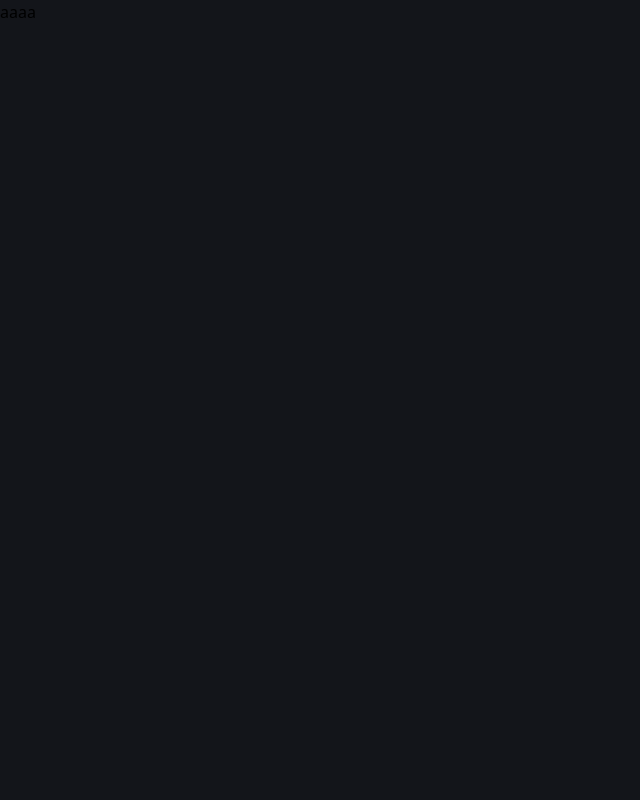
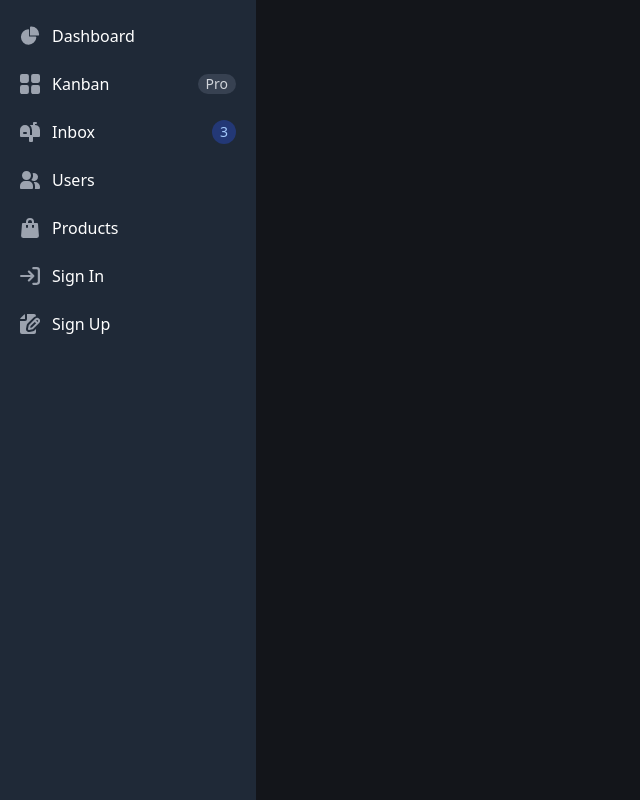
Before and after one commit to dzonerzy/REstruct, an Astro site in the folder frontend/: page / in a window 1280 px wide. Shown: the whole page, without its empty margins (0-640 px from the left). Built offline with nearby package versions, Linux system fonts and the light colour scheme; Astro itself is replaced by a stand-in of ours.

Commit message:
first component

```diff
--- /dev/null
+++ b/frontend/src/components/Sidebar.astro
@@ -0,0 +1,181 @@
+---
+
+---
+
+<button
+  data-drawer-target="default-sidebar"
+  data-drawer-toggle="default-sidebar"
+  aria-controls="default-sidebar"
+  type="button"
+  class="ms-3 mt-2 inline-flex items-center rounded-lg p-2 text-sm text-gray-500 hover:bg-gray-100 focus:outline-none focus:ring-2 focus:ring-gray-200 dark:text-gray-400 dark:hover:bg-gray-700 dark:focus:ring-gray-600 sm:hidden"
+>
+  <span class="sr-only">Open sidebar</span>
+  <svg class="h-6 w-6" aria-hidden="true" fill="currentColor" viewBox="0 0 20 20" xmlns="http://www.w3.org/2000/svg">
+    <path
+      clip-rule="evenodd"
+      fill-rule="evenodd"
+      d="M2 4.75A.75.75 0 012.75 4h14.5a.75.75 0 010 1.5H2.75A.75.75 0 012 4.75zm0 10.5a.75.75 0 01.75-.75h7.5a.75.75 0 010 1.5h-7.5a.75.75 0 01-.75-.75zM2 10a.75.75 0 01.75-.75h14.5a.75.75 0 010 1.5H2.75A.75.75 0 012 10z"
+    ></path>
+  </svg>
+</button>
+
+<aside
+  id="default-sidebar"
+  class="fixed left-0 top-0 z-40 h-screen w-64 -translate-x-full transition-transform sm:translate-x-0"
+  aria-label="Sidebar"
+>
+  <div class="h-full overflow-y-auto bg-gray-50 px-3 py-4 dark:bg-gray-800">
+    <ul class="space-y-2 font-medium">
+      <li>
+        <a
+          href="#"
+          class="group flex items-center rounded-lg p-2 text-gray-900 hover:bg-gray-100 dark:text-white dark:hover:bg-gray-700"
+        >
+          <svg
+            class="h-5 w-5 text-gray-500 transition duration-75 group-hover:text-gray-900 dark:text-gray-400 dark:group-hover:text-white"
+            aria-hidden="true"
+            xmlns="http://www.w3.org/2000/svg"
+            fill="currentColor"
+            viewBox="0 0 22 21"
+          >
+            <path d="M16.975 11H10V4.025a1 1 0 0 0-1.066-.998 8.5 8.5 0 1 0 9.039 9.039.999.999 0 0 0-1-1.066h.002Z"
+            ></path>
+            <path
+              d="M12.5 0c-.157 0-.311.01-.565.027A1 1 0 0 0 11 1.02V10h8.975a1 1 0 0 0 1-.935c.013-.188.028-.374.028-.565A8.51 8.51 0 0 0 12.5 0Z"
+            ></path>
+          </svg>
+          <span class="ms-3">Dashboard</span>
+        </a>
+      </li>
+      <li>
+        <a
+          href="#"
+          class="group flex items-center rounded-lg p-2 text-gray-900 hover:bg-gray-100 dark:text-white dark:hover:bg-gray-700"
+        >
+          <svg
+            class="h-5 w-5 flex-shrink-0 text-gray-500 transition duration-75 group-hover:text-gray-900 dark:text-gray-400 dark:group-hover:text-white"
+            aria-hidden="true"
+            xmlns="http://www.w3.org/2000/svg"
+            fill="currentColor"
+            viewBox="0 0 18 18"
+          >
+            <path
+              d="M6.143 0H1.857A1.857 1.857 0 0 0 0 1.857v4.286C0 7.169.831 8 1.857 8h4.286A1.857 1.857 0 0 0 8 6.143V1.857A1.857 1.857 0 0 0 6.143 0Zm10 0h-4.286A1.857 1.857 0 0 0 10 1.857v4.286C10 7.169 10.831 8 11.857 8h4.286A1.857 1.857 0 0 0 18 6.143V1.857A1.857 1.857 0 0 0 16.143 0Zm-10 10H1.857A1.857 1.857 0 0 0 0 11.857v4.286C0 17.169.831 18 1.857 18h4.286A1.857 1.857 0 0 0 8 16.143v-4.286A1.857 1.857 0 0 0 6.143 10Zm10 0h-4.286A1.857 1.857 0 0 0 10 11.857v4.286c0 1.026.831 1.857 1.857 1.857h4.286A1.857 1.857 0 0 0 18 16.143v-4.286A1.857 1.857 0 0 0 16.143 10Z"
+            ></path>
+          </svg>
+          <span class="ms-3 flex-1 whitespace-nowrap">Kanban</span>
+          <span
+            class="ms-3 inline-flex items-center justify-center rounded-full bg-gray-100 px-2 text-sm font-medium text-gray-800 dark:bg-gray-700 dark:text-gray-300"
+            >Pro</span
+          >
+        </a>
+      </li>
+      <li>
+        <a
+          href="#"
+          class="group flex items-center rounded-lg p-2 text-gray-900 hover:bg-gray-100 dark:text-white dark:hover:bg-gray-700"
+        >
+          <svg
+            class="h-5 w-5 flex-shrink-0 text-gray-500 transition duration-75 group-hover:text-gray-900 dark:text-gray-400 dark:group-hover:text-white"
+            aria-hidden="true"
+            xmlns="http://www.w3.org/2000/svg"
+            fill="currentColor"
+            viewBox="0 0 20 20"
+          >
+            <path
+              d="m17.418 3.623-.018-.008a6.713 6.713 0 0 0-2.4-.569V2h1a1 1 0 1 0 0-2h-2a1 1 0 0 0-1 1v2H9.89A6.977 6.977 0 0 1 12 8v5h-2V8A5 5 0 1 0 0 8v6a1 1 0 0 0 1 1h8v4a1 1 0 0 0 1 1h2a1 1 0 0 0 1-1v-4h6a1 1 0 0 0 1-1V8a5 5 0 0 0-2.582-4.377ZM6 12H4a1 1 0 0 1 0-2h2a1 1 0 0 1 0 2Z"
+            ></path>
+          </svg>
+          <span class="ms-3 flex-1 whitespace-nowrap">Inbox</span>
+          <span
+            class="ms-3 inline-flex h-3 w-3 items-center justify-center rounded-full bg-blue-100 p-3 text-sm font-medium text-blue-800 dark:bg-blue-900 dark:text-blue-300"
+            >3</span
+          >
+        </a>
+      </li>
+      <li>
+        <a
+          href="#"
+          class="group flex items-center rounded-lg p-2 text-gray-900 hover:bg-gray-100 dark:text-white dark:hover:bg-gray-700"
+        >
+          <svg
+            class="h-5 w-5 flex-shrink-0 text-gray-500 transition duration-75 group-hover:text-gray-900 dark:text-gray-400 dark:group-hover:text-white"
+            aria-hidden="true"
+            xmlns="http://www.w3.org/2000/svg"
+            fill="currentColor"
+            viewBox="0 0 20 18"
+          >
+            <path
+              d="M14 2a3.963 3.963 0 0 0-1.4.267 6.439 6.439 0 0 1-1.331 6.638A4 4 0 1 0 14 2Zm1 9h-1.264A6.957 6.957 0 0 1 15 15v2a2.97 2.97 0 0 1-.184 1H19a1 1 0 0 0 1-1v-1a5.006 5.006 0 0 0-5-5ZM6.5 9a4.5 4.5 0 1 0 0-9 4.5 4.5 0 0 0 0 9ZM8 10H5a5.006 5.006 0 0 0-5 5v2a1 1 0 0 0 1 1h11a1 1 0 0 0 1-1v-2a5.006 5.006 0 0 0-5-5Z"
+            ></path>
+          </svg>
+          <span class="ms-3 flex-1 whitespace-nowrap">Users</span>
+        </a>
+      </li>
+      <li>
+        <a
+          href="#"
+          class="group flex items-center rounded-lg p-2 text-gray-900 hover:bg-gray-100 dark:text-white dark:hover:bg-gray-700"
+        >
+          <svg
+            class="h-5 w-5 flex-shrink-0 text-gray-500 transition duration-75 group-hover:text-gray-900 dark:text-gray-400 dark:group-hover:text-white"
+            aria-hidden="true"
+            xmlns="http://www.w3.org/2000/svg"
+            fill="currentColor"
+            viewBox="0 0 18 20"
+          >
+            <path
+              d="M17 5.923A1 1 0 0 0 16 5h-3V4a4 4 0 1 0-8 0v1H2a1 1 0 0 0-1 .923L.086 17.846A2 2 0 0 0 2.08 20h13.84a2 2 0 0 0 1.994-2.153L17 5.923ZM7 9a1 1 0 0 1-2 0V7h2v2Zm0-5a2 2 0 1 1 4 0v1H7V4Zm6 5a1 1 0 1 1-2 0V7h2v2Z"
+            ></path>
+          </svg>
+          <span class="ms-3 flex-1 whitespace-nowrap">Products</span>
+        </a>
+      </li>
+      <li>
+        <a
+          href="#"
+          class="group flex items-center rounded-lg p-2 text-gray-900 hover:bg-gray-100 dark:text-white dark:hover:bg-gray-700"
+        >
+          <svg
+            class="h-5 w-5 flex-shrink-0 text-gray-500 transition duration-75 group-hover:text-gray-900 dark:text-gray-400 dark:group-hover:text-white"
+            aria-hidden="true"
+            xmlns="http://www.w3.org/2000/svg"
+            fill="none"
+            viewBox="0 0 18 16"
+          >
+            <path
+              stroke="currentColor"
+              stroke-linecap="round"
+              stroke-linejoin="round"
+              stroke-width="2"
+              d="M1 8h11m0 0L8 4m4 4-4 4m4-11h3a2 2 0 0 1 2 2v10a2 2 0 0 1-2 2h-3"></path>
+          </svg>
+          <span class="ms-3 flex-1 whitespace-nowrap">Sign In</span>
+        </a>
+      </li>
+      <li>
+        <a
+          href="#"
+          class="group flex items-center rounded-lg p-2 text-gray-900 hover:bg-gray-100 dark:text-white dark:hover:bg-gray-700"
+        >
+          <svg
+            class="h-5 w-5 flex-shrink-0 text-gray-500 transition duration-75 group-hover:text-gray-900 dark:text-gray-400 dark:group-hover:text-white"
+            aria-hidden="true"
+            xmlns="http://www.w3.org/2000/svg"
+            fill="currentColor"
+            viewBox="0 0 20 20"
+          >
+            <path d="M5 5V.13a2.96 2.96 0 0 0-1.293.749L.879 3.707A2.96 2.96 0 0 0 .13 5H5Z"></path>
+            <path
+              d="M6.737 11.061a2.961 2.961 0 0 1 .81-1.515l6.117-6.116A4.839 4.839 0 0 1 16 2.141V2a1.97 1.97 0 0 0-1.933-2H7v5a2 2 0 0 1-2 2H0v11a1.969 1.969 0 0 0 1.933 2h12.134A1.97 1.97 0 0 0 16 18v-3.093l-1.546 1.546c-.413.413-.94.695-1.513.81l-3.4.679a2.947 2.947 0 0 1-1.85-.227 2.96 2.96 0 0 1-1.635-3.257l.681-3.397Z"
+            ></path>
+            <path
+              d="M8.961 16a.93.93 0 0 0 .189-.019l3.4-.679a.961.961 0 0 0 .49-.263l6.118-6.117a2.884 2.884 0 0 0-4.079-4.078l-6.117 6.117a.96.96 0 0 0-.263.491l-.679 3.4A.961.961 0 0 0 8.961 16Zm7.477-9.8a.958.958 0 0 1 .68-.281.961.961 0 0 1 .682 1.644l-.315.315-1.36-1.36.313-.318Zm-5.911 5.911 4.236-4.236 1.359 1.359-4.236 4.237-1.7.339.341-1.699Z"
+            ></path>
+          </svg>
+          <span class="ms-3 flex-1 whitespace-nowrap">Sign Up</span>
+        </a>
+      </li>
+    </ul>
+  </div>
+</aside>
--- a/frontend/src/layouts/Layout.astro
+++ b/frontend/src/layouts/Layout.astro
@@ -7,12 +7,13 @@ const { title } = Astro.props;
 ---
 
 <!doctype html>
-<html lang="en">
+<html lang="en" class="dark">
   <head>
     <meta charset="UTF-8" />
     <meta name="description" content="Astro description" />
     <meta name="viewport" content="width=device-width" />
     <link rel="icon" type="image/svg+xml" href="/favicon.svg" />
+    <script is:inline src="https://cdnjs.cloudflare.com/ajax/libs/flowbite/1.8.0/flowbite.min.js"></script>
     <title>{title}</title>
   </head>
   <body>
--- a/frontend/src/pages/index.astro
+++ b/frontend/src/pages/index.astro
@@ -1,10 +1,10 @@
 ---
 import Layout from "../layouts/Layout.astro";
-import { meta } from "astro";
+import Sidebar from "../components/Sidebar.astro";
 ---
 
 <Layout title="Welcome to Astro.">
-  <h1>aaaa</h1>
+  <Sidebar />
 </Layout>
 
 <style></style>
```
